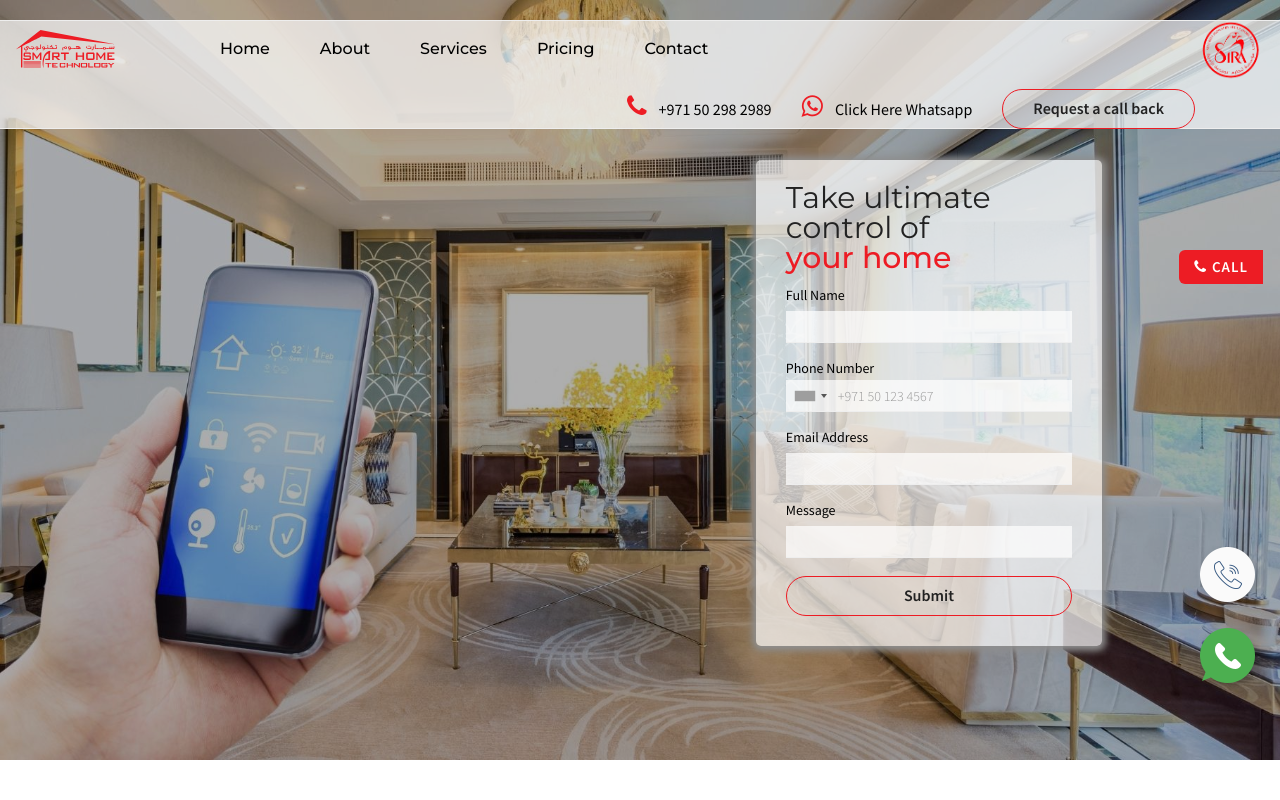
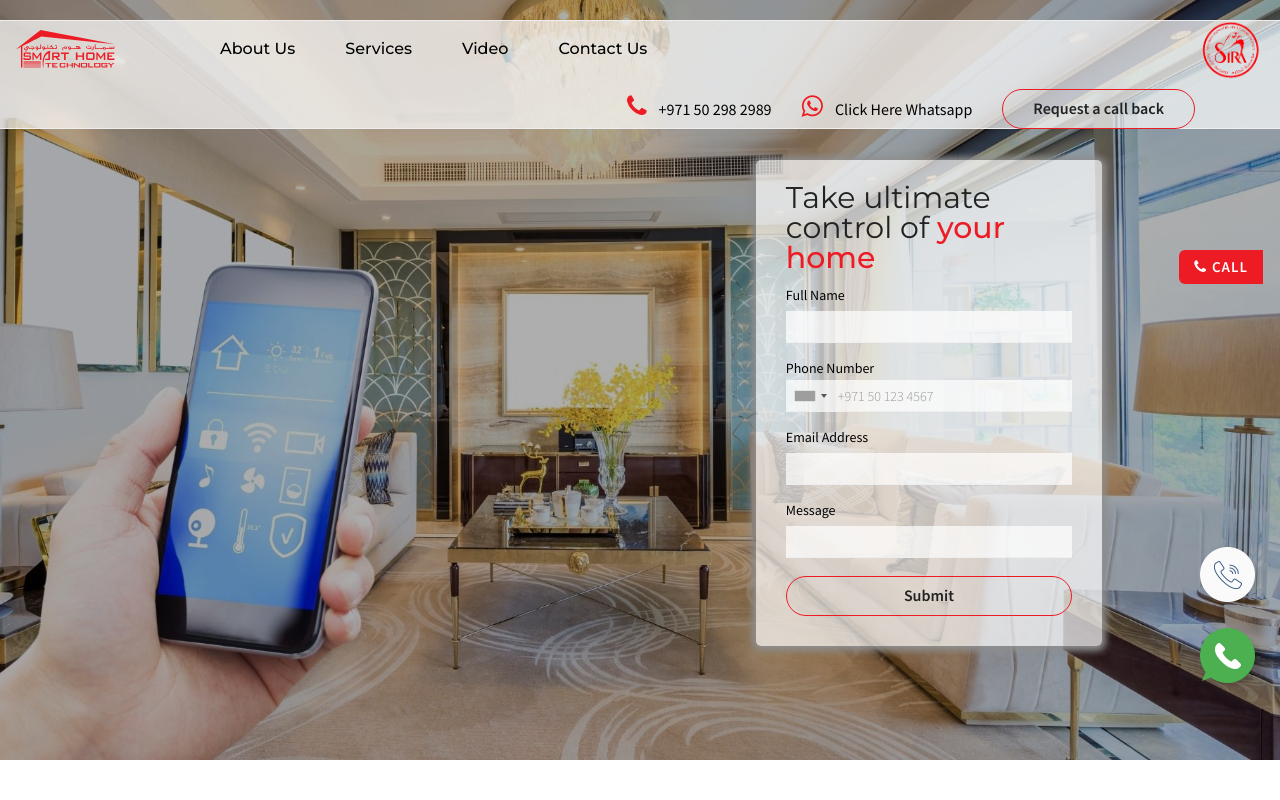
Before and after one commit to mohammad-mekawy/smarthomestechnology, a plain HTML site: page index.html in a window 1280 px wide. Shown: the top 800 px of the page. Drawn offline with Linux system fonts and the light colour scheme; grey boxes are pictures that could not be loaded; files whose address does not match are found by name.

Commit message:
counter mb2

```diff
--- a/css/custom.css
+++ b/css/custom.css
@@ -7,6 +7,9 @@ Version: 1.3
 Author : themelooks.com
 
 */
+html{
+    scroll-behavior: smooth;
+}
 .text-white{
     color: #fff;
 }
@@ -135,6 +138,9 @@ background-color: rgb(174 174 174);
     background-color: #fff;
 }
 /* feature start */
+.features--section{
+    padding-bottom: 0;
+}
 /* @media(max-width:992px){
     .feature--item {
         transform: translateX(50%);
@@ -142,7 +148,8 @@ background-color: rgb(174 174 174);
 } */
 /* K-About start */
 .K-About{
-    padding: 0
+    padding: 40px 0 0;
+    /* margin-top: -60; */
 }
 .K-box{
     width: 87%;
--- a/index.html
+++ b/index.html
@@ -188,11 +188,10 @@
               <ul
                 class="header--nav-links nav navbar-nav font--secondary pl-120"
               >
-                <li><a href="/">Home</a></li>
-                <li><a href="#">About</a></li>
-                <li><a href="#">Services</a></li>
-                <li><a href="#">Pricing</a></li>
-                <li><a href="#">Contact</a></li>
+                <li><a href="#about">About Us</a></li>
+                <li><a href="#services">Services</a></li>
+                <li><a href="#video">Video</a></li>
+                <li><a href="#contact">Contact Us</a></li>
               </ul>
               <!-- Header Nav Links End -->
             </div>
@@ -279,7 +278,7 @@
                 <form action="form.php" method="post" class="hero-form">
                   <div class="banner--content">
                     <h1>
-                      Take ultimate control of <br />
+                      Take ultimate control of
                       <strong> your home</strong>
                     </h1>
                   </div>
@@ -428,7 +427,7 @@
       <!-- Features Section End -->
 
       <!-- About section start -->
-      <div class="K-About">
+      <div class="K-About" id="about">
         <div class="container">
           <div class="row">
             <div class="col-md-6">
@@ -470,7 +469,7 @@
               </div>
             </div>
           </div>
-          <div class="K-cards">
+          <div class="K-cards" id="services">
             <div class="col-md-4 K-gray">
               <h2>Smart Curtain</h2>
             </div>
@@ -704,7 +703,7 @@
       <!-- Testimonial Section End -->
 
       <!-- Gallery Section Start -->
-      <div class="gallery--section">
+      <div class="gallery--section" id="video">
         <div class="container">
           <!-- About Gallery Start -->
           <div>
@@ -726,7 +725,7 @@
       </div>
       <!-- Gallery Section End -->
       <!-- Call To Action Section Start -->
-      <div class="cta--section">
+      <div class="cta--section" id="contact">
         <div class="container">
           <div class="row">
             <div class="col-md-9">
```
